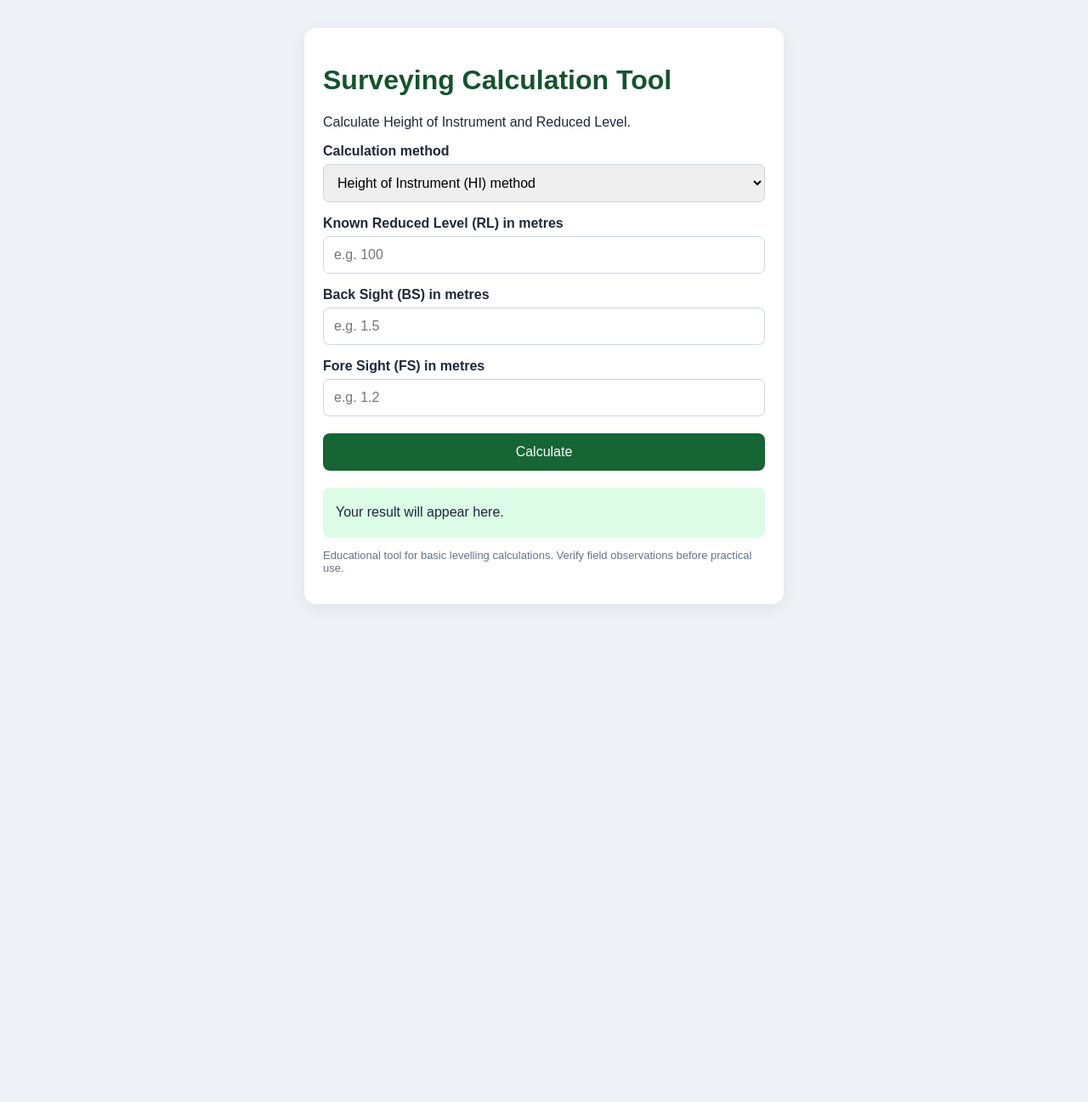
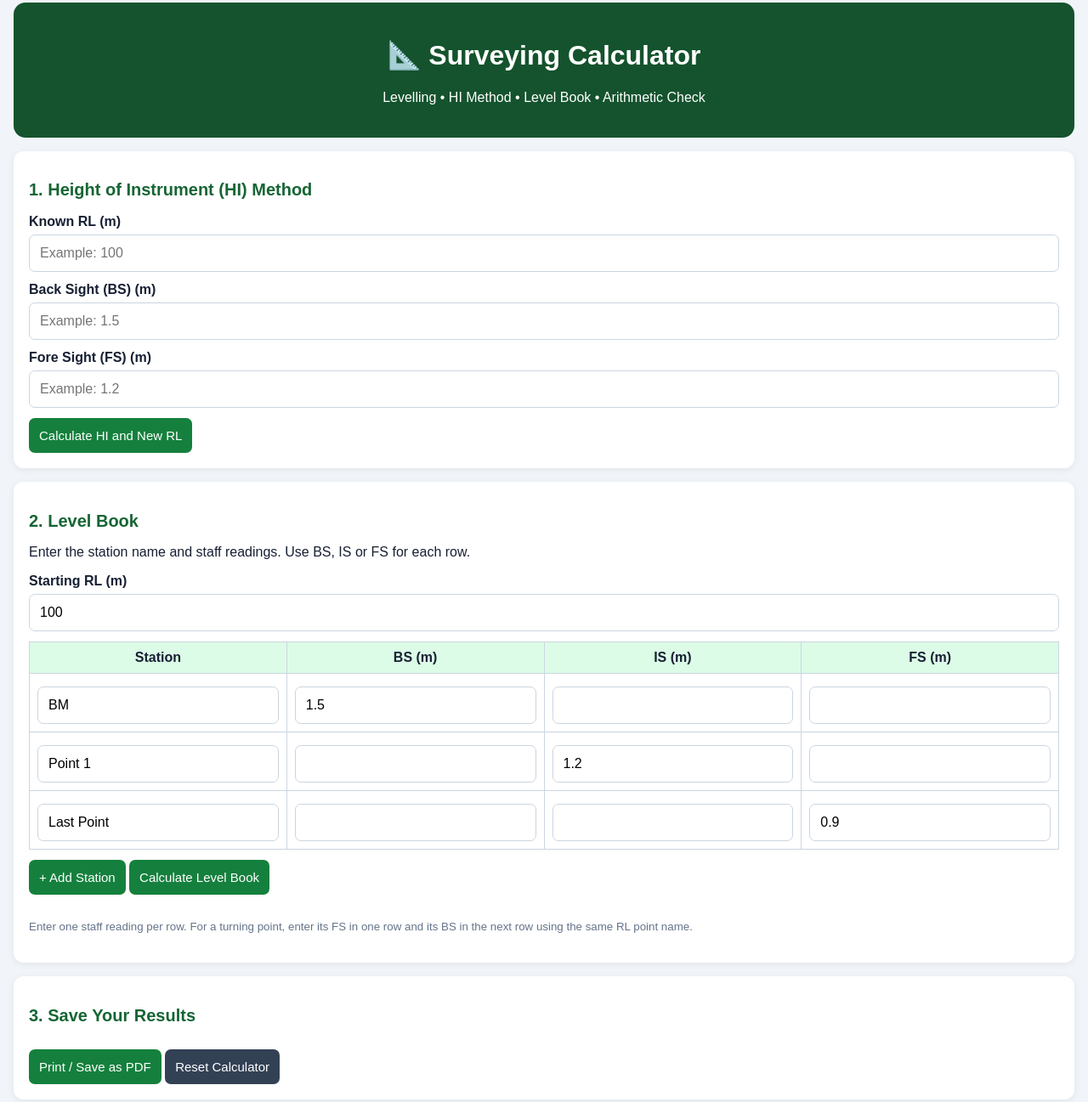
Before and after one commit to raginirajan2008-vnr/surveying-calculation-tool, a plain HTML site: page index.html in a window 1280 px wide. Shown: the part 13-1310 px from the top of the page at 85% size. Before the commit the page ends 800 px from the top, so only its background shows below. Drawn offline with Linux system fonts and the light colour scheme.

Commit message:
Add surveying calculator features

```diff
--- a/index.html
+++ b/index.html
@@ -5,72 +5,167 @@
 <meta name="viewport" content="width=device-width, initial-scale=1.0">
 <title>Surveying Calculation Tool</title>
 <style>
-body{font-family:Arial,sans-serif;background:#eef2f7;color:#1e293b;padding:18px}
-main{max-width:520px;margin:20px auto;background:white;padding:22px;border-radius:14px;box-shadow:0 4px 18px #0001}
-h1{color:#14532d}
-label{display:block;margin-top:16px;font-weight:bold}
-input,select{width:100%;box-sizing:border-box;padding:12px;margin-top:6px;border:1px solid #cbd5e1;border-radius:7px;font-size:16px}
-button{margin-top:20px;padding:13px;width:100%;background:#166534;color:white;border:0;border-radius:8px;font-size:16px}
-#result{margin-top:20px;padding:15px;background:#dcfce7;border-radius:8px;line-height:1.8;white-space:pre-line;overflow-wrap:anywhere}
-.note{color:#64748b;font-size:13px}
+body{font-family:Arial,sans-serif;background:#f1f5f9;margin:0;padding:16px;color:#172033}
+header{background:#14532d;color:white;padding:22px;border-radius:14px;text-align:center}
+.card{background:white;padding:18px;margin-top:16px;border-radius:12px;box-shadow:0 2px 8px #0001}
+h2{color:#166534;font-size:20px}
+label{display:block;margin-top:12px;font-weight:bold}
+input,select{box-sizing:border-box;width:100%;padding:12px;margin-top:6px;border:1px solid #cbd5e1;border-radius:7px;font-size:16px}
+button{padding:12px;border:0;border-radius:7px;background:#15803d;color:white;font-size:15px;margin-top:12px;cursor:pointer}
+.secondary{background:#334155}
+.result{background:#dcfce7;padding:12px;border-radius:8px;margin-top:12px;line-height:1.8}
+.tablewrap{overflow-x:auto;margin-top:12px}
+table{border-collapse:collapse;width:100%;min-width:650px}
+th,td{border:1px solid #cbd5e1;padding:9px;text-align:center}
+th{background:#dcfce7}
+small{color:#64748b}
+@media print{button,.no-print{display:none}body{background:white}.card{box-shadow:none}}
 </style>
 </head>
 <body>
-<main>
-<h1>Surveying Calculation Tool</h1>
-<p>Calculate Height of Instrument and Reduced Level.</p>
-<label for="method">Calculation method</label>
-<select id="method" onchange="updateFields()">
-<option value="hi">Height of Instrument (HI) method</option>
-<option value="rise">Rise and Fall method (one reading pair)</option>
-</select>
-<div id="hiFields">
-<label for="rl">Known Reduced Level (RL) in metres</label>
-<input id="rl" type="number" step="any" placeholder="e.g. 100">
-<label for="bs">Back Sight (BS) in metres</label>
-<input id="bs" type="number" min="0" step="any" placeholder="e.g. 1.5">
-<label for="fs">Fore Sight (FS) in metres</label>
-<input id="fs" type="number" min="0" step="any" placeholder="e.g. 1.2">
+<header>
+<h1>📐 Surveying Calculator</h1>
+<p>Levelling • HI Method • Level Book • Arithmetic Check</p>
+</header>
+
+<div class="card">
+<h2>1. Height of Instrument (HI) Method</h2>
+<label>Known RL (m)</label>
+<input id="rl" type="number" step="any" placeholder="Example: 100">
+<label>Back Sight (BS) (m)</label>
+<input id="bs" type="number" step="any" placeholder="Example: 1.5">
+<label>Fore Sight (FS) (m)</label>
+<input id="fs" type="number" step="any" placeholder="Example: 1.2">
+<button onclick="calculateHI()">Calculate HI and New RL</button>
+<div id="hiResult" class="result" hidden></div>
 </div>
-<div id="riseFields" hidden>
-<label for="previous">Previous staff reading in metres</label>
-<input id="previous" type="number" min="0" step="any" placeholder="e.g. 1.5">
-<label for="current">Current staff reading in metres</label>
-<input id="current" type="number" min="0" step="any" placeholder="e.g. 1.2">
-<label for="knownRL">Previous point RL in metres</label>
-<input id="knownRL" type="number" step="any" placeholder="e.g. 100">
+
+<div class="card">
+<h2>2. Level Book</h2>
+<p>Enter the station name and staff readings. Use BS, IS or FS for each row.</p>
+<label>Starting RL (m)</label>
+<input id="startRL" type="number" step="any" value="100">
+<div class="tablewrap">
+<table id="levelTable">
+<thead><tr><th>Station</th><th>BS (m)</th><th>IS (m)</th><th>FS (m)</th></tr></thead>
+<tbody>
+<tr>
+<td><input aria-label="Station" value="BM"></td>
+<td><input aria-label="BS" type="number" step="any" value="1.5"></td>
+<td><input aria-label="IS" type="number" step="any"></td>
+<td><input aria-label="FS" type="number" step="any"></td>
+</tr>
+<tr>
+<td><input aria-label="Station" value="Point 1"></td>
+<td><input aria-label="BS" type="number" step="any"></td>
+<td><input aria-label="IS" type="number" step="any" value="1.2"></td>
+<td><input aria-label="FS" type="number" step="any"></td>
+</tr>
+<tr>
+<td><input aria-label="Station" value="Last Point"></td>
+<td><input aria-label="BS" type="number" step="any"></td>
+<td><input aria-label="IS" type="number" step="any"></td>
+<td><input aria-label="FS" type="number" step="any" value="0.9"></td>
+</tr>
+</tbody>
+</table>
 </div>
-<button onclick="calculate()">Calculate</button>
-<div id="result" role="status" aria-live="polite">Your result will appear here.</div>
-<p class="note">Educational tool for basic levelling calculations. Verify field observations before practical use.</p>
-</main>
+<button onclick="addRow()">+ Add Station</button>
+<button onclick="calculateBook()">Calculate Level Book</button>
+<div id="bookResult" class="result" hidden></div>
+<div id="output" class="tablewrap"></div>
+<p><small>Enter one staff reading per row. For a turning point, enter its FS in one row and its BS in the next row using the same RL point name.</small></p>
+</div>
+
+<div class="card">
+<h2>3. Save Your Results</h2>
+<button onclick="window.print()">Print / Save as PDF</button>
+<button class="secondary" onclick="resetAll()">Reset Calculator</button>
+</div>
+
 <script>
-function updateFields(){
-const hi=document.getElementById("method").value==="hi";
-document.getElementById("hiFields").hidden=!hi;
-document.getElementById("riseFields").hidden=hi;
-document.getElementById("result").textContent="Enter the readings and tap Calculate.";
+function num(id){
+ const v=document.getElementById(id).value.trim();
+ return v===""?NaN:Number(v);
 }
-function readNumber(id){
-const v=document.getElementById(id).value;
-return v.trim()===""?NaN:Number(v);
+function calculateHI(){
+ const rl=num("rl"),bs=num("bs"),fs=num("fs");
+ const box=document.getElementById("hiResult");
+ if(![rl,bs,fs].every(Number.isFinite)){
+  box.hidden=false;box.textContent="Please enter all three readings.";return;
+ }
+ const hi=rl+bs,newRL=hi-fs;
+ box.hidden=false;
+ box.innerHTML="<b>Height of Instrument (HI)</b> = "+hi.toFixed(3)+" m<br>"+
+ "HI = RL + BS = "+rl+" + "+bs+"<br>"+
+ "<b>New RL</b> = "+newRL.toFixed(3)+" m<br>"+
+ "New RL = HI − FS = "+hi.toFixed(3)+" − "+fs;
 }
-function calculate(){
-if(document.getElementById("method").value==="hi"){
-const rl=readNumber("rl"),bs=readNumber("bs"),fs=readNumber("fs");
-if(![rl,bs,fs].every(Number.isFinite)||bs<0||fs<0){
-document.getElementById("result").textContent="Enter a valid RL and non-negative BS and FS.";return;
+function addRow(){
+ const body=document.querySelector("#levelTable tbody");
+ const tr=document.createElement("tr");
+ ["Station","BS","IS","FS"].forEach((name,i)=>{
+  const td=document.createElement("td");
+  const input=document.createElement("input");
+  input.setAttribute("aria-label",name);
+  if(i===0){input.value="Point "+(body.rows.length); }
+  else{input.type="number";input.step="any";}
+  td.appendChild(input);tr.appendChild(td);
+ });
+ body.appendChild(tr);
 }
-const hi=rl+bs,newRL=hi-fs;
-document.getElementById("result").textContent="Height of Instrument (HI) = "+hi.toFixed(3)+" m\nNew Reduced Level (RL) = "+newRL.toFixed(3)+" m\n\nHI = Known RL + BS\nHI = "+rl+" + "+bs+"\nNew RL = HI - FS\nNew RL = "+hi.toFixed(3)+" - "+fs;
-}else{
-const p=readNumber("previous"),c=readNumber("current"),rl=readNumber("knownRL");
-if(![p,c,rl].every(Number.isFinite)||p<0||c<0){
-document.getElementById("result").textContent="Enter valid readings and a known RL.";return;
+function calculateBook(){
+ const start=num("startRL");
+ const rows=[...document.querySelectorAll("#levelTable tbody tr")];
+ const box=document.getElementById("bookResult");
+ const output=document.getElementById("output");
+ if(!Number.isFinite(start)){
+  box.hidden=false;box.textContent="Please enter a valid starting RL.";return;
+ }
+ let currentRL=start,hi=NaN,sumBS=0,sumFS=0,valid=true;
+ let html="<table><thead><tr><th>Station</th><th>BS</th><th>IS</th><th>FS</th><th>HI</th><th>RL</th></tr></thead><tbody>";
+ rows.forEach((row,index)=>{
+  const cells=[...row.querySelectorAll("input")];
+  const station=cells[0].value.trim()||("Point "+(index+1));
+  const readings=cells.slice(1).map(x=>x.value.trim()===""?NaN:Number(x.value));
+  const [bs,is,fs]=readings;
+  const present=[bs,is,fs].filter(Number.isFinite).length;
+  let rl=currentRL;
+  if(present>1){valid=false;}
+  if(Number.isFinite(bs)){hi=currentRL+bs;sumBS+=bs;}
+  const staff=Number.isFinite(fs)?fs:(Number.isFinite(is)?is:NaN);
+  if(Number.isFinite(staff)){
+   if(!Number.isFinite(hi)){valid=false;}else{rl=hi-staff;currentRL=rl;}
+  }else if(Number.isFinite(bs)&&!Number.isFinite(is)&&!Number.isFinite(fs)){
+   rl=currentRL;
+  }
+  html+="<tr><td>"+escapeHTML(station)+"</td><td>"+fmt(bs)+"</td><td>"+fmt(is)+"</td><td>"+fmt(fs)+"</td><td>"+fmt(hi)+"</td><td>"+fmt(rl)+"</td></tr>";
+  if(Number.isFinite(fs))sumFS+=fs;
+ });
+ html+="</tbody></table>";
+ output.innerHTML=html;
+ box.hidden=false;
+ if(!valid){
+  box.textContent="Check the readings: use only one reading type per row, and enter a BS before IS/FS readings.";
+  return;
+ }
+ const lastRL=currentRL,check=sumBS-sumFS;
+ box.innerHTML="<b>Last RL:</b> "+lastRL.toFixed(3)+" m<br>"+
+ "<b>Sum of BS:</b> "+sumBS.toFixed(3)+" m<br>"+
+ "<b>Sum of FS:</b> "+sumFS.toFixed(3)+" m<br>"+
+ "<b>Arithmetic check (ΣBS − ΣFS):</b> "+check.toFixed(3)+" m<br>"+
+ "<small>For a complete level run, compare this check with Last RL − First RL. Enter turning-point BS/FS rows carefully.</small>";
 }
-const d=p-c,newRL=rl+d,type=d>0?"Rise":d<0?"Fall":"No rise or fall";
-document.getElementById("result").textContent=type+" = "+Math.abs(d).toFixed(3)+" m\nNew RL = "+newRL.toFixed(3)+" m\n\nNew RL = Previous RL + Previous reading - Current reading\nNew RL = "+rl+" + "+p+" - "+c;
-}
+function fmt(v){return Number.isFinite(v)?v.toFixed(3):"—";}
+function escapeHTML(s){return s.replace(/[&<>"']/g,c=>({"&":"&amp;","<":"&lt;",">":"&gt;",'"':"&quot;","'":"&#39;"}[c]));}
+function resetAll(){
+ if(confirm("Reset all readings?")){
+  document.querySelectorAll("input").forEach(i=>i.value="");
+  document.getElementById("startRL").value="100";
+  document.getElementById("hiResult").hidden=true;
+  document.getElementById("bookResult").hidden=true;
+  document.getElementById("output").innerHTML="";
+ }
 }
 </script>
 </body>
```
